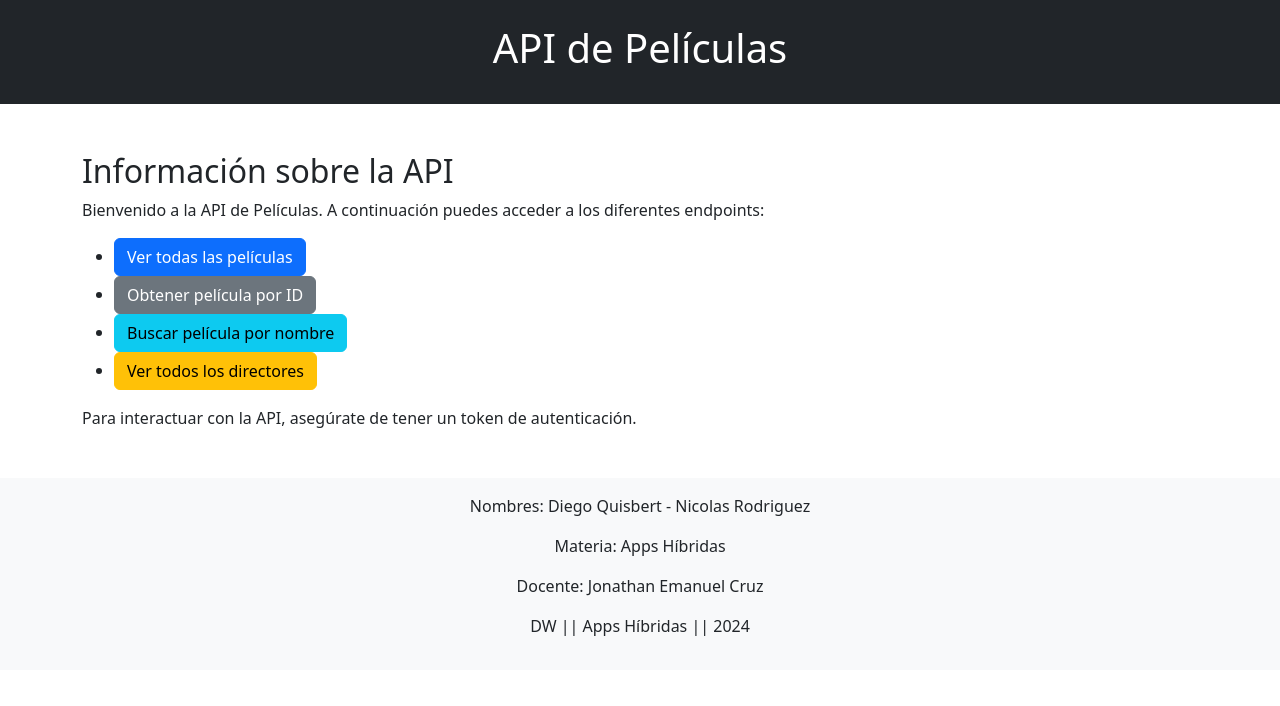
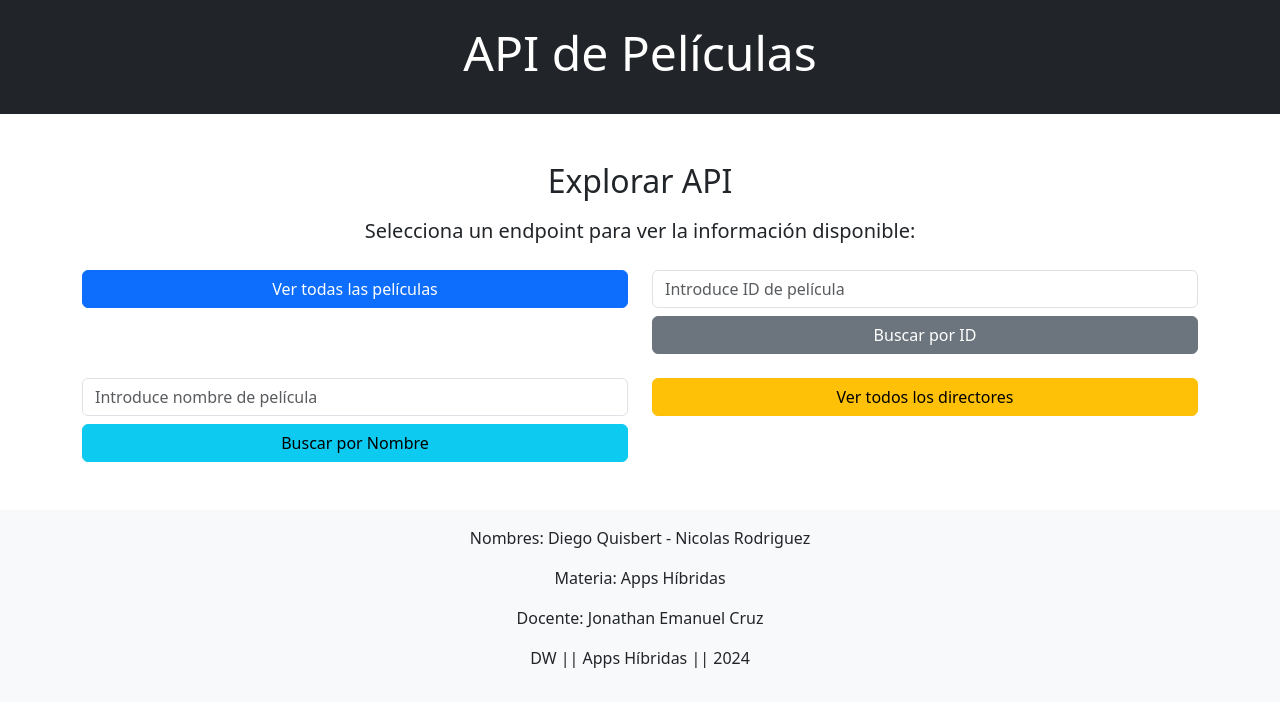
Before and after one commit to DiegoQuisbert/parcial-1, a website: page public/index.html in a window 1280 px wide. Drawn offline with nearby package versions, Linux system fonts and the light colour scheme.

Commit message:
modifique el html para que se interpreten las rutas en el main arregle unconst faltante en userController tambien relize cambios impotantes al index.js y agregue informacon de como realizamos nuestra api en el read:md

```diff
--- a/controllers/userController.js
+++ b/controllers/userController.js
@@ -76,7 +76,7 @@ const getUsersById = async(req, res) =>{
     }
 }
 
-deleteUserById = async (req, res) => {
+const deleteUserById = async (req, res) => {
     const {id} = req.params;
     try{
         const user = await User.findByIdAndDelete(id);
--- a/public/index.html
+++ b/public/index.html
@@ -4,25 +4,39 @@
     <meta charset="UTF-8">
     <meta name="viewport" content="width=device-width, initial-scale=1.0">
     <title>MovieAPI</title>
-    <link href="https://cdn.jsdelivr.net/npm/bootstrap@5.3.3/dist/css/bootstrap.min.css" rel="stylesheet" integrity="sha384-QWTKZyjpPEjISv5WaRU9OFeRpok6YctnYmDr5pNlyT2bRjXh0JMhjY6hW+ALEwIH" crossorigin="anonymous">
+    <link href="https://cdn.jsdelivr.net/npm/bootstrap@5.3.3/dist/css/bootstrap.min.css" rel="stylesheet"
+          integrity="sha384-QWTKZyjpPEjISv5WaRU9OFeRpok6YctnYmDr5pNlyT2bRjXh0JMhjY6hW+ALEwIH"
+          crossorigin="anonymous">
 </head>
 <body>
     <header class="text-center py-4 bg-dark text-white">
-        <h1>API de Películas</h1>
+        <h1 class="display-5">API de Películas</h1>
     </header>
 
     <main class="container my-5">
-        <section>
-            <h2>Información sobre la API</h2>
-            <p>Bienvenido a la API de Películas. A continuación puedes acceder a los diferentes endpoints:</p>
-            <ul>
-                <li><a href="/movies" class="btn btn-primary">Ver todas las películas</a></li>
-                <li><a href="/movies/{id}" class="btn btn-secondary">Obtener película por ID</a></li>
-                <li><a href="/movies?name={name}" class="btn btn-info">Buscar película por nombre</a></li>
-                <li><a href="/directors" class="btn btn-warning">Ver todos los directores</a></li>
-            </ul>
-            <p>Para interactuar con la API, asegúrate de tener un token de autenticación.</p>
+        <section class="text-center mb-4">
+            <h2 class="mb-3">Explorar API</h2>
+            <p class="lead">Selecciona un endpoint para ver la información disponible:</p>
         </section>
+
+        <div class="row g-4">
+            <div class="col-md-6">
+                <button class="btn btn-primary w-100" onclick="fetchMovies()">Ver todas las películas</button>
+            </div>
+            <div class="col-md-6">
+                <input type="text" id="movieId" class="form-control" placeholder="Introduce ID de película">
+                <button class="btn btn-secondary mt-2 w-100" onclick="fetchMovieById()">Buscar por ID</button>
+            </div>
+            <div class="col-md-6">
+                <input type="text" id="movieName" class="form-control" placeholder="Introduce nombre de película">
+                <button class="btn btn-info mt-2 w-100" onclick="fetchMovieByName()">Buscar por Nombre</button>
+            </div>
+            <div class="col-md-6">
+                <button class="btn btn-warning w-100" onclick="fetchDirectors()">Ver todos los directores</button>
+            </div>
+        </div>
+
+        <div class="mt-5" id="results"></div>
     </main>
 
     <footer class="text-center py-3 bg-light">
@@ -32,6 +46,46 @@
         <p>DW || Apps Híbridas || 2024</p>
     </footer>
 
-    <script src="https://cdn.jsdelivr.net/npm/bootstrap@5.3.3/dist/js/bootstrap.bundle.min.js" integrity="sha384-YvpcrYf0tY3lHB60NNkmXc5s9fDVZLESaAA55NDzOxhy9GkcIdslK1eN7N6jIeHz" crossorigin="anonymous"></script>
+    <script>
+
+        async function fetchMovies() {
+            const response = await fetch('/movies');
+            const movies = await response.json();
+            displayResults(movies);
+        }
+
+
+        async function fetchMovieById() {
+            const id = document.getElementById('movieId').value;
+            const response = await fetch(`/movies/${id}`);
+            const movie = await response.json();
+            displayResults([movie]);
+        }
+
+
+        async function fetchMovieByName() {
+            const name = document.getElementById('movieName').value;
+            const response = await fetch(`/movies?name=${name}`);
+            const movie = await response.json();
+            displayResults([movie]);
+        }
+
+
+        async function fetchDirectors() {
+            const response = await fetch('/directors');
+            const directors = await response.json();
+            displayResults(directors);
+        }
+
+
+        function displayResults(data) {
+            const resultsDiv = document.getElementById('results');
+            resultsDiv.innerHTML = `<pre>${JSON.stringify(data, null, 2)}</pre>`;
+        }
+    </script>
+
+    <script src="https://cdn.jsdelivr.net/npm/bootstrap@5.3.3/dist/js/bootstrap.bundle.min.js"
+            integrity="sha384-YvpcrYf0tY3lHB60NNkmXc5s9fDVZLESaAA55NDzOxhy9GkcIdslK1eN7N6jIeHz"
+            crossorigin="anonymous"></script>
 </body>
 </html>
```
Also changed, not shown: index.js (+43 -11 lines), README.md.
